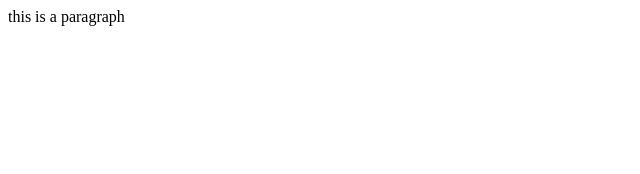
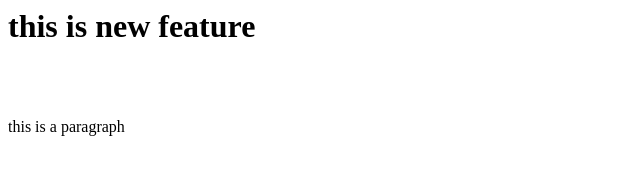
Before and after one commit to Priyanshu-Namadutt/local-repository, a plain HTML site: page index.html in a window 1280 px wide. Shown: the whole page, without its empty margins (0-640 px from the left). Drawn offline with Linux system fonts and the light colour scheme.

Commit message:
new feature added

```diff
--- a/index.html
+++ b/index.html
@@ -1 +1,3 @@
+<h1>this is new feature</h1>
+<br><br>
 <p>this is a paragraph </p>
```
